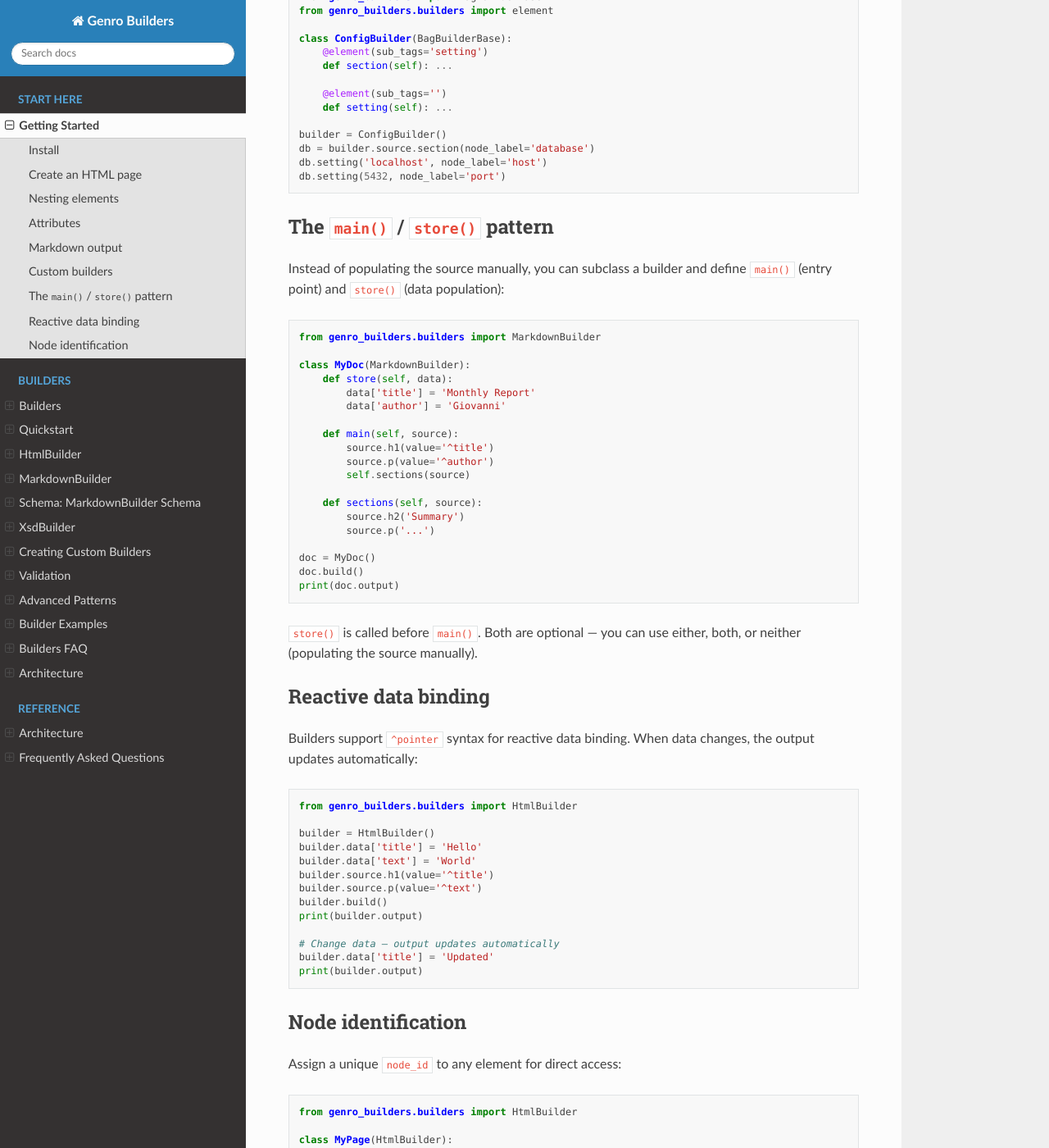
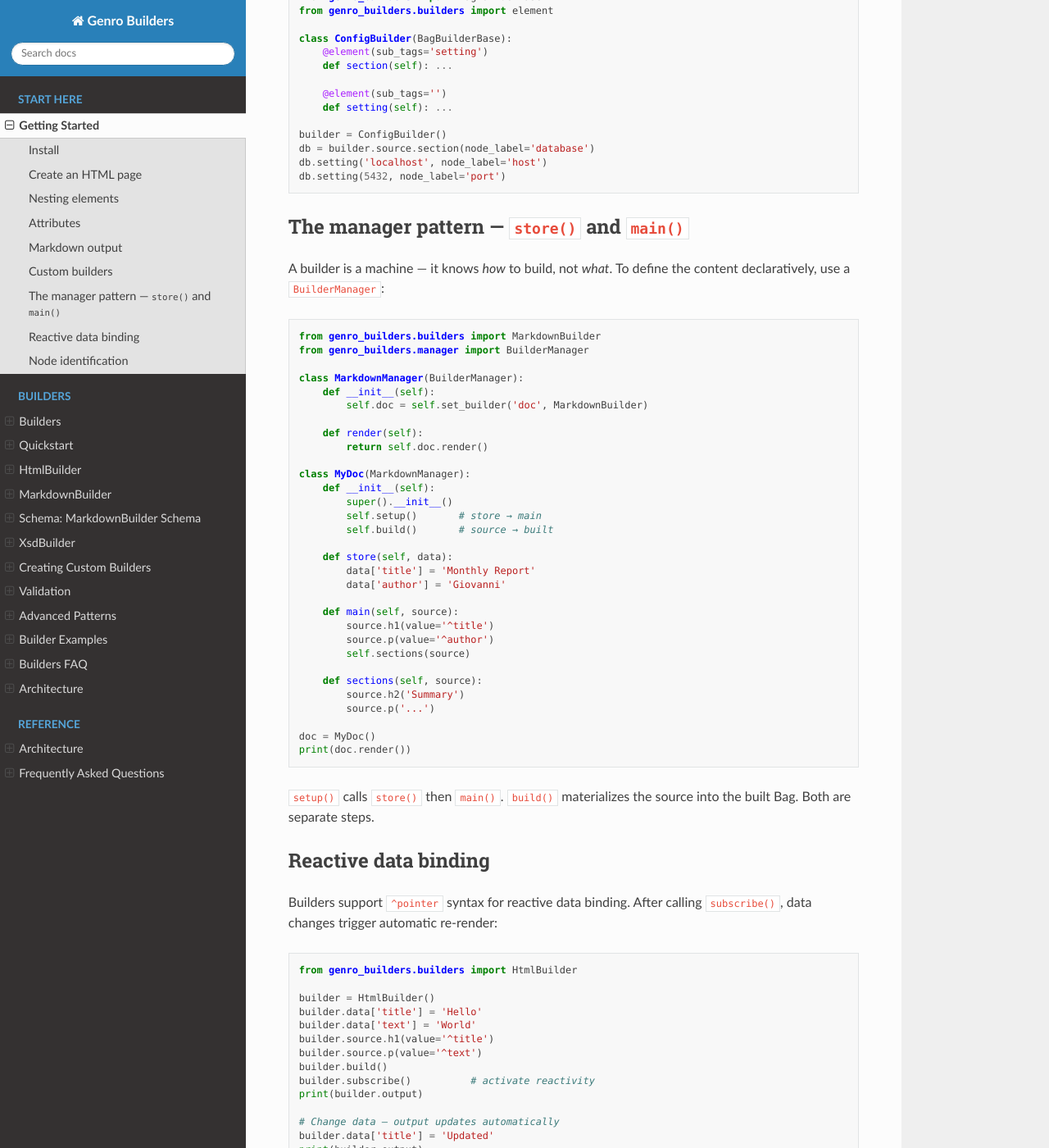
Before and after one commit to genropy/genro-builders, a Sphinx documentation site: the page built from docs/getting-started.md, in a window 1280 px wide and 1400 px high, scrolled down 1685 px. Shown: the whole window at 82% size. Built offline with Sphinx 7.4.7 and the Read the Docs theme 3.1.0, drawn with Linux system fonts in a browser that asks for light colours; pages that are not in the unit, such as notebooks, are missing from menus; some of the changed text lies outside the part shown.

Commit message:
refactor!: builder is a machine — separate setup/build/subscribe/render
Builder no longer has store()/main() — these live on BuilderManager.
build() does only materialization (source → built). New subscribe()
activates reactive bindings explicitly. BuilderManager gains setup()
that orchestrates store → main, and build() that delegates to builders.

BREAKING: build() returns None, subscribe() required for reactivity,
build_all() removed (replaced by build()), store/main removed from
BagBuilderBase.

````diff
--- a/docs/getting-started.md
+++ b/docs/getting-started.md
@@ -21,7 +21,7 @@ body.h1('Welcome')
 body.p('This is a paragraph.')
 
 builder.build()
-print(builder.output)
+print(builder.render())
 ```
 
 Output:
@@ -69,7 +69,7 @@ builder.source.h2('Section')
 builder.source.code('print("hello")', lang='python')
 
 builder.build()
-print(builder.output)
+print(builder.render())
 ```
 
 ## Custom builders
@@ -93,15 +93,28 @@ db.setting('localhost', node_label='host')
 db.setting(5432, node_label='port')
 ```
 
-## The `main()` / `store()` pattern
+## The manager pattern — `store()` and `main()`
 
-Instead of populating the source manually, you can subclass a builder
-and define `main()` (entry point) and `store()` (data population):
+A builder is a machine — it knows *how* to build, not *what*. To define
+the content declaratively, use a `BuilderManager`:
 
 ```python
 from genro_builders.builders import MarkdownBuilder
+from genro_builders.manager import BuilderManager
 
-class MyDoc(MarkdownBuilder):
+class MarkdownManager(BuilderManager):
+    def __init__(self):
+        self.doc = self.set_builder('doc', MarkdownBuilder)
+
+    def render(self):
+        return self.doc.render()
+
+class MyDoc(MarkdownManager):
+    def __init__(self):
+        super().__init__()
+        self.setup()       # store → main
+        self.build()       # source → built
+
     def store(self, data):
         data['title'] = 'Monthly Report'
         data['author'] = 'Giovanni'
@@ -116,17 +129,16 @@ class MyDoc(MarkdownBuilder):
         source.p('...')
 
 doc = MyDoc()
-doc.build()
-print(doc.output)
+print(doc.render())
 ```
 
-`store()` is called before `main()`. Both are optional — you can use
-either, both, or neither (populating the source manually).
+`setup()` calls `store()` then `main()`. `build()` materializes the source
+into the built Bag. Both are separate steps.
 
 ## Reactive data binding
 
-Builders support `^pointer` syntax for reactive data binding. When data
-changes, the output updates automatically:
+Builders support `^pointer` syntax for reactive data binding. After
+calling `subscribe()`, data changes trigger automatic re-render:
 
 ```python
 from genro_builders.builders import HtmlBuilder
@@ -137,6 +149,7 @@ builder.data['text'] = 'World'
 builder.source.h1(value='^title')
 builder.source.p(value='^text')
 builder.build()
+builder.subscribe()          # activate reactivity
 print(builder.output)
 
 # Change data — output updates automatically
@@ -151,15 +164,12 @@ Assign a unique `node_id` to any element for direct access:
 ```python
 from genro_builders.builders import HtmlBuilder
 
-class MyPage(HtmlBuilder):
-    def main(self, source):
-        source.div(node_id='header').h1('Title')
-        source.div(node_id='content').p('Body text')
+builder = HtmlBuilder()
+builder.source.div(node_id='header').h1('Title')
+builder.source.div(node_id='content').p('Body text')
+builder.build()
 
-page = MyPage()
-page.build()
-
-header = page.node_by_id('header')   # O(1) lookup
+header = builder.node_by_id('header')   # O(1) lookup
 ```
 
 Duplicate `node_id` values raise `ValueError`.
````
Also changed, not shown: README.md (+27 -17 lines), docs/builders/architecture.md (+12 -10 lines), docs/builders/markdown-builder.md (+1 -1 lines), docs/genro-builders-for-dummies.html (+76 -44 lines), docs/index.md (+11 -12 lines), docs/reference/architecture.md (+2 -3 lines), src/genro_builders/__init__.py (+12 -7 lines), 9 other files.
